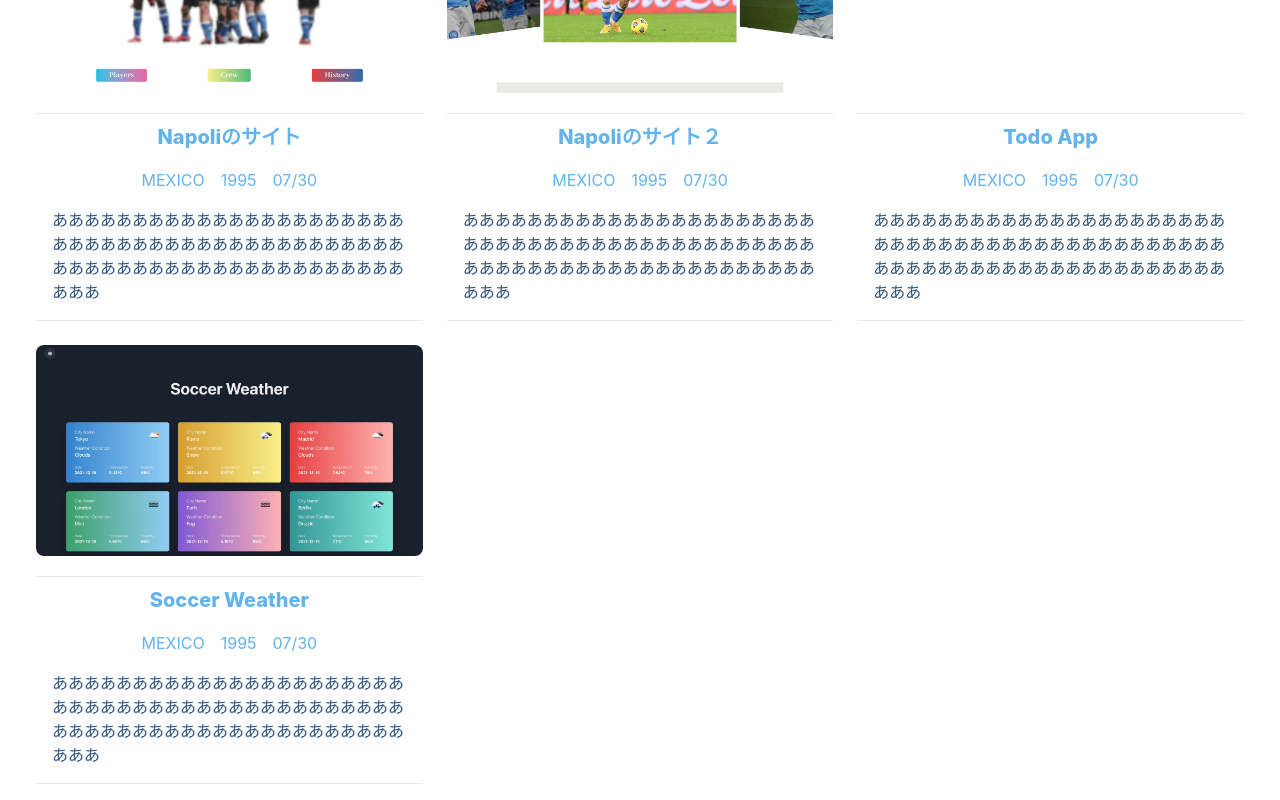
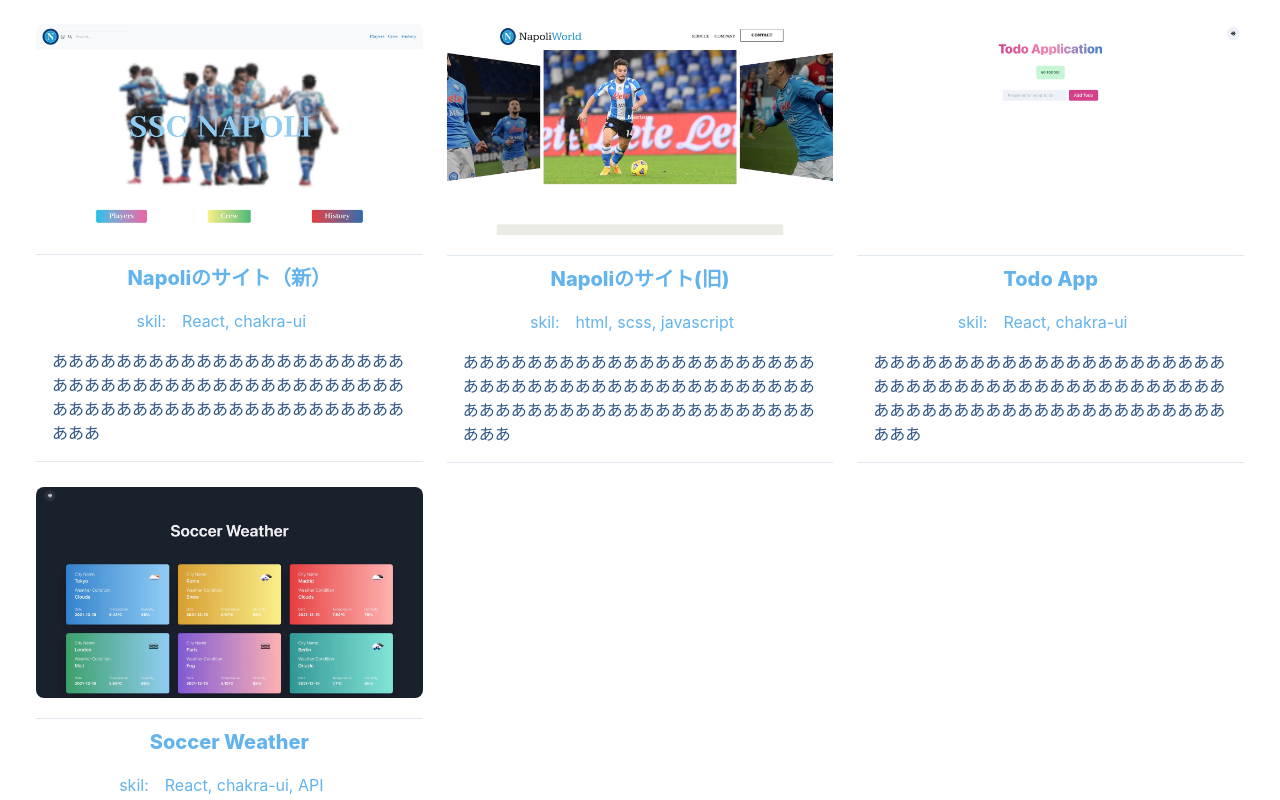
Before and after one commit to RickTurbo/Portfolio, a React (Create React App) app: page / in a window 1280 px wide. Shown: the part 780-1580 px from the top of the page. Built offline with nearby package versions, Linux system fonts and the light colour scheme.

Commit message:
worksの内容の編集

```diff
--- a/src/App.js
+++ b/src/App.js
@@ -12,7 +12,7 @@
     setLoading(true);
     setTimeout(() => {
       setLoading(false);
-    }, 1000);
+    }, 0);
   }, []);
 
   return (
--- a/src/components/Main.jsx
+++ b/src/components/Main.jsx
@@ -4,16 +4,12 @@
   AccordionItem,
   AccordionPanel,
   Box,
-  Button,
   Circle,
-  Container,
   Divider,
   Flex,
   Grid,
-  Heading,
   Image,
   Stack,
-  Text,
   useColorMode,
   useMediaQuery,
 } from "@chakra-ui/react";
@@ -136,14 +132,14 @@
             borderRadius="full"
             backgroundColor="transparent"
             boxShadow="1g"
-            // boxSize="300px"
-            // src={}
+            boxSize="300px"
+            src={Napoli_1}
           />
         </Flex>
       </Stack>
 
       <MotionHeading variants={fadeInRight} mb="4">
-        Work
+        Works
       </MotionHeading>
       <Box mb={8}>
         <Divider w={52} color="blue.300" />
@@ -158,7 +154,7 @@
         }}
         gap={6}
       >
-        <Box>
+        <MotionBox variants={fadeInUp}>
           <Image
             w="100%"
             src={Napoli_1}
@@ -183,15 +179,15 @@
                     // eslint-disable-next-line react/jsx-no-duplicate-props
                     fontWeight="extrabold"
                   >
-                    Napoliのサイト
+                    Napoliのサイト（新）
                   </Box>
                 </AccordionButton>
               </h2>
               <AccordionPanel pb={4}>
                 <Flex color="blue.300" justifyContent="center">
-                  <Box pr="4">MEXICO</Box>
-                  <Box pr="4">1995</Box>
-                  <Box>07/30</Box>
+                  <Box pr="4">skil:</Box>
+                  <Box pr="4">React, chakra-ui</Box>
+
                 </Flex>
                 <Box pt="4" color="blue.700">
                   あああああああああああああああああああああああああああああああああああああああああああああああああああああああああああああああああああああ
@@ -199,8 +195,8 @@
               </AccordionPanel>
             </AccordionItem>
           </Accordion>
-        </Box>
-        <Box
+        </MotionBox>
+        <MotionBox
           mt={{
             sm: "10",
             md: "0",
@@ -208,6 +204,7 @@
             xl: "0",
             base: "10",
           }}
+          variants={fadeInUp}
         >
           <Image
             w="100%"
@@ -233,15 +230,15 @@
                     // eslint-disable-next-line react/jsx-no-duplicate-props
                     fontWeight="extrabold"
                   >
-                    Napoliのサイト２
+                    Napoliのサイト(旧)
                   </Box>
                 </AccordionButton>
               </h2>
               <AccordionPanel pb={4}>
                 <Flex color="blue.300" justifyContent="center">
-                  <Box pr="4">MEXICO</Box>
-                  <Box pr="4">1995</Box>
-                  <Box>07/30</Box>
+                  <Box pr="4">skil:</Box>
+                  <Box pr="4">html, scss, javascript</Box>
+
                 </Flex>
                 <Box pt="4" color="blue.700">
                   あああああああああああああああああああああああああああああああああああああああああああああああああああああああああああああああああああああ
@@ -249,8 +246,8 @@
               </AccordionPanel>
             </AccordionItem>
           </Accordion>
-        </Box>
-        <Box
+        </MotionBox>
+        <MotionBox
           mt={{
             sm: "10",
             md: "0",
@@ -258,6 +255,7 @@
             xl: "0",
             base: "10",
           }}
+          variants={fadeInUp}
         >
           <Image
             w="100%"
@@ -289,9 +287,9 @@
               </h2>
               <AccordionPanel pb={4}>
                 <Flex color="blue.300" justifyContent="center">
-                  <Box pr="4">MEXICO</Box>
-                  <Box pr="4">1995</Box>
-                  <Box>07/30</Box>
+                  <Box pr="4">skil: </Box>
+                  <Box pr="4">React, chakra-ui</Box>
+
                 </Flex>
                 <Box pt="4" color="blue.700">
                   あああああああああああああああああああああああああああああああああああああああああああああああああああああああああああああああああああああ
@@ -299,7 +297,7 @@
               </AccordionPanel>
             </AccordionItem>
           </Accordion>
-        </Box>
+        </MotionBox>
         <Box
           mt={{
             sm: "10",
@@ -339,9 +337,9 @@
               </h2>
               <AccordionPanel pb={4}>
                 <Flex color="blue.300" justifyContent="center">
-                  <Box pr="4">MEXICO</Box>
-                  <Box pr="4">1995</Box>
-                  <Box>07/30</Box>
+                  <Box pr="4">skil:</Box>
+                  <Box pr="4">React, chakra-ui, API</Box>
+
                 </Flex>
                 <Box pt="4" color="blue.700">
                   あああああああああああああああああああああああああああああああああああああああああああああああああああああああああああああああああああああ
```
Also changed, not shown: src/components/Header.jsx (+1 -7 lines).
